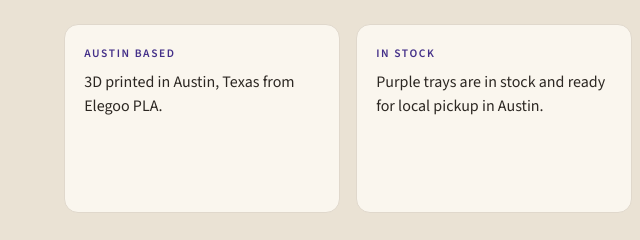
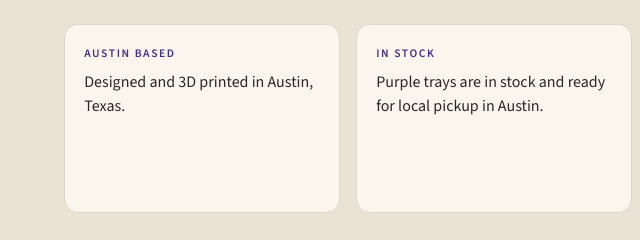
Before and after one commit to metamane1/lomaferro, a plain HTML site: page index.html in a window 1280 px wide. Shown: the part 1986-2226 px from the top of the page, 0-640 px from the left. Drawn offline with Linux system fonts and the light colour scheme.

Commit message:
Remove filament brand

```diff
--- a/index.html
+++ b/index.html
@@ -110,7 +110,7 @@
         <ul class="detail-grid">
           <li>
             <h3>Austin based</h3>
-            <p>3D printed in Austin, Texas from Elegoo PLA.</p>
+            <p>Designed and 3D printed in Austin, Texas.</p>
           </li>
           <li>
             <h3>In stock</h3>
```
